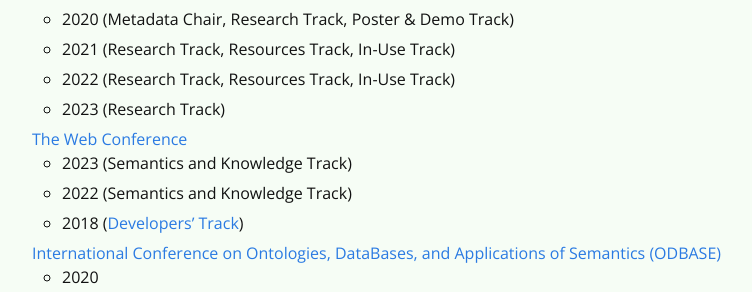
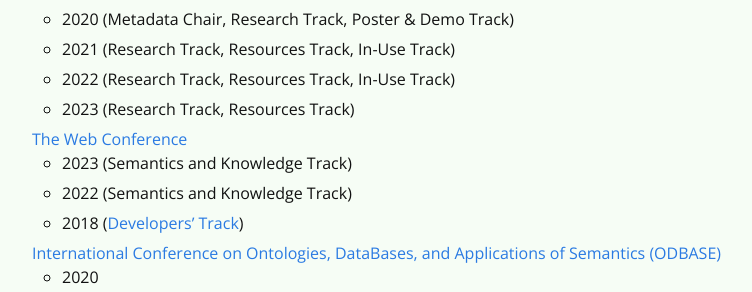
Before and after one commit to rubensworks/rubensworks.net, a Jekyll site: the page built from cv.md, in a window 1280 px wide and 900 px high, scrolled down 5450 px. Shown: the part 162-454 px from the top of the window, without its empty margins (268-1020 px from the left). Built offline with Jekyll 4.4.1, drawn with Linux system fonts in a browser that asks for light colours; some web fonts are replaced.

Commit message:
Update cv.md

```diff
--- a/cv.md
+++ b/cv.md
@@ -372,7 +372,7 @@
     * 2020 (Metadata Chair, Research Track, Poster & Demo Track)
     * 2021 (Research Track, Resources Track, In-Use Track)
     * 2022 (Research Track, Resources Track, In-Use Track)
-    * 2023 (Research Track)
+    * 2023 (Research Track, Resources Track)
 * [The Web Conference](https://www.iw3c2.org/)
     * 2023 (Semantics and Knowledge Track)
     * 2022 (Semantics and Knowledge Track)
```
